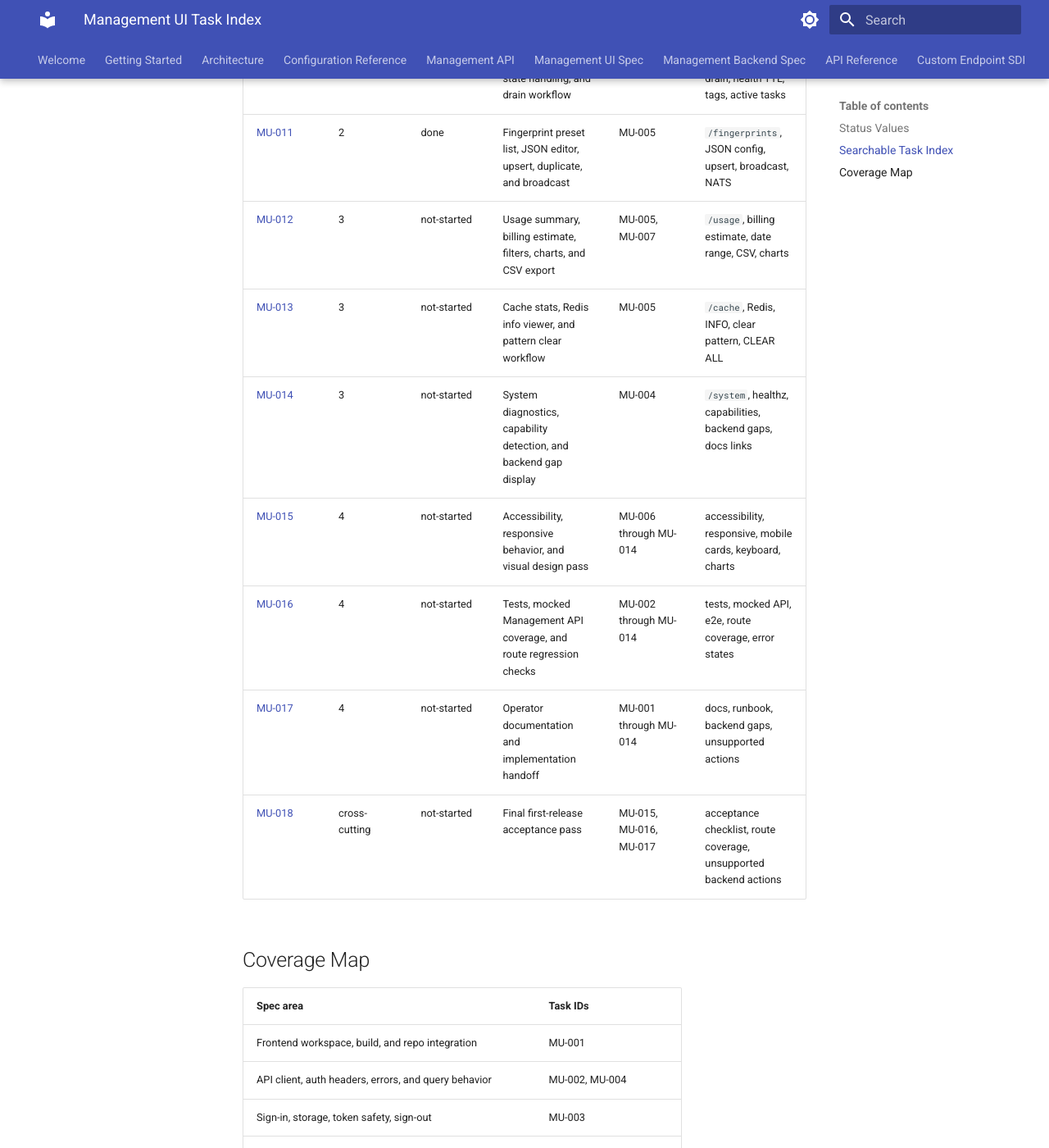
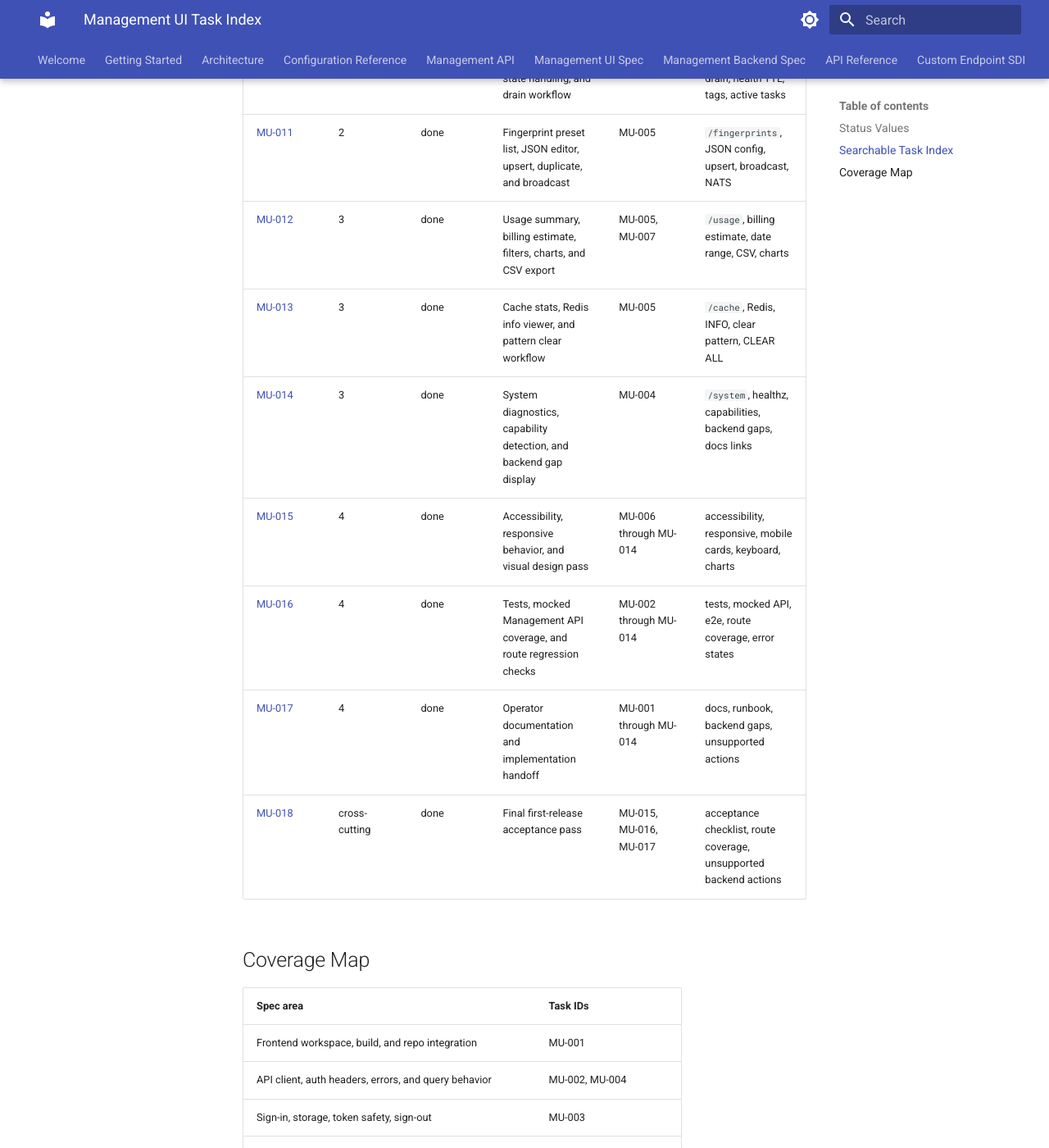
Before and after one commit to beremaran/straw-oss, an MkDocs documentation site: the page built from docs/management-ui-tasks/index.md, in a window 1280 px wide and 1400 px high, scrolled down 1892 px. Shown: the whole window at 82% size. Built offline with MkDocs 1.6.1 and Material for MkDocs 9.7.7, drawn with Linux system fonts in a browser that asks for light colours; some of the changed text lies outside the part shown.

Commit message:
docs(ui): update task index to reflect all tasks completed

```diff
--- a/docs/management-ui-tasks/index.md
+++ b/docs/management-ui-tasks/index.md
@@ -34,13 +34,13 @@ Update `tracker.md` when work starts, lands, or is blocked. Keep task files focu
 | [MU-009](tasks/MU-009-routing-rule-editor.md) | 2 | done | Routing rule create, edit, duplicate, and version-conflict handling | MU-008 | routing rule form, `CreateRoutingRuleRequest`, `UpdateRoutingRuleRequest`, version |
 | [MU-010](tasks/MU-010-endpoint-management.md) | 2 | done | Endpoint list, stale-state handling, and drain workflow | MU-005 | `/endpoints`, drain, health TTL, tags, active tasks |
 | [MU-011](tasks/MU-011-fingerprint-presets.md) | 2 | done | Fingerprint preset list, JSON editor, upsert, duplicate, and broadcast | MU-005 | `/fingerprints`, JSON config, upsert, broadcast, NATS |
-| [MU-012](tasks/MU-012-usage-billing.md) | 3 | not-started | Usage summary, billing estimate, filters, charts, and CSV export | MU-005, MU-007 | `/usage`, billing estimate, date range, CSV, charts |
-| [MU-013](tasks/MU-013-cache-controls.md) | 3 | not-started | Cache stats, Redis info viewer, and pattern clear workflow | MU-005 | `/cache`, Redis, INFO, clear pattern, CLEAR ALL |
-| [MU-014](tasks/MU-014-system-diagnostics.md) | 3 | not-started | System diagnostics, capability detection, and backend gap display | MU-004 | `/system`, healthz, capabilities, backend gaps, docs links |
-| [MU-015](tasks/MU-015-accessibility-responsive-visual.md) | 4 | not-started | Accessibility, responsive behavior, and visual design pass | MU-006 through MU-014 | accessibility, responsive, mobile cards, keyboard, charts |
-| [MU-016](tasks/MU-016-tests-mocked-api.md) | 4 | not-started | Tests, mocked Management API coverage, and route regression checks | MU-002 through MU-014 | tests, mocked API, e2e, route coverage, error states |
-| [MU-017](tasks/MU-017-docs-operator-handoff.md) | 4 | not-started | Operator documentation and implementation handoff | MU-001 through MU-014 | docs, runbook, backend gaps, unsupported actions |
-| [MU-018](tasks/MU-018-final-acceptance.md) | cross-cutting | not-started | Final first-release acceptance pass | MU-015, MU-016, MU-017 | acceptance checklist, route coverage, unsupported backend actions |
+| [MU-012](tasks/MU-012-usage-billing.md) | 3 | done | Usage summary, billing estimate, filters, charts, and CSV export | MU-005, MU-007 | `/usage`, billing estimate, date range, CSV, charts |
+| [MU-013](tasks/MU-013-cache-controls.md) | 3 | done | Cache stats, Redis info viewer, and pattern clear workflow | MU-005 | `/cache`, Redis, INFO, clear pattern, CLEAR ALL |
+| [MU-014](tasks/MU-014-system-diagnostics.md) | 3 | done | System diagnostics, capability detection, and backend gap display | MU-004 | `/system`, healthz, capabilities, backend gaps, docs links |
+| [MU-015](tasks/MU-015-accessibility-responsive-visual.md) | 4 | done | Accessibility, responsive behavior, and visual design pass | MU-006 through MU-014 | accessibility, responsive, mobile cards, keyboard, charts |
+| [MU-016](tasks/MU-016-tests-mocked-api.md) | 4 | done | Tests, mocked Management API coverage, and route regression checks | MU-002 through MU-014 | tests, mocked API, e2e, route coverage, error states |
+| [MU-017](tasks/MU-017-docs-operator-handoff.md) | 4 | done | Operator documentation and implementation handoff | MU-001 through MU-014 | docs, runbook, backend gaps, unsupported actions |
+| [MU-018](tasks/MU-018-final-acceptance.md) | cross-cutting | done | Final first-release acceptance pass | MU-015, MU-016, MU-017 | acceptance checklist, route coverage, unsupported backend actions |
 
 ## Coverage Map
 
```
Also changed, not shown: other parts of docs/management-ui-tasks/index.md (+1 -1 lines).
